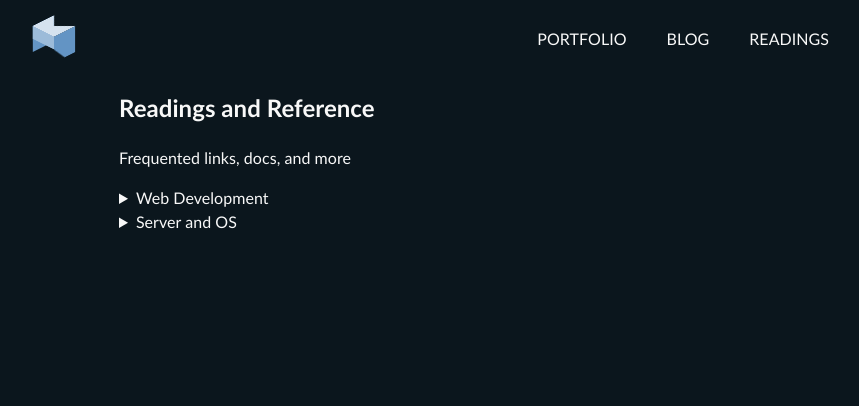
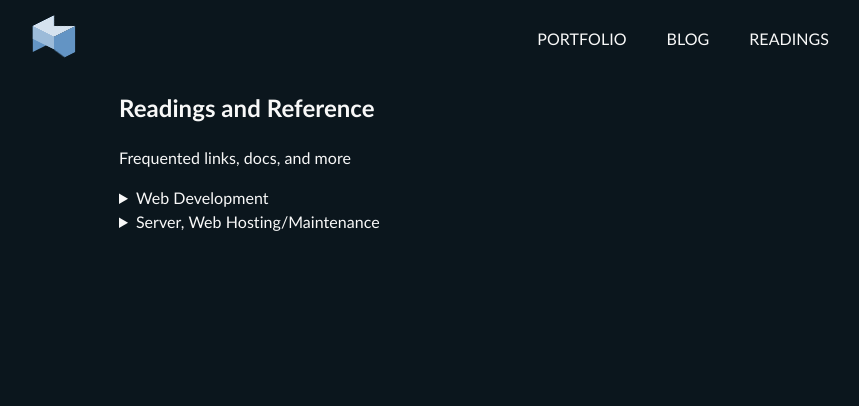
Before and after one commit to mpdagang/mpdagang.github.io, a Jekyll site: the page built from _pages/readings.html, in a window 1280 px wide. Shown: the top 406 px of the page, without its empty margins (201-1060 px from the left). Built offline with Jekyll 4.4.1, drawn with Linux system fonts in a browser that asks for light colours; part of the change alters nothing that is shown.

Commit message:
Update reading referece

```diff
--- a/_pages/readings.html
+++ b/_pages/readings.html
@@ -11,19 +11,40 @@
 
     <details>
       <summary>Web Development</summary>
+
       <div class="p-rdg-content">
-        <h4>Web Dev General, by W3 and Mozilla  </h4>
-        <ul>
-          <li><a href="https://developer.mozilla.org/en-US/docs/Learn">Start page</a></li>
-          <li><a href="https://developer.mozilla.org/en-US/docs/Learn/HTML">HTML: Structuring the Web</a></li>
-          <li><a href="https://developer.mozilla.org/en-US/docs/Learn/CSS">CSS: Style the Structure</a></li>
-          <li><a href="https://developer.mozilla.org/en-US/docs/Learn/Javascript">Javascript: Dynamic Client Side scripting</a></li>
-        </ul>
+        <strong>Web Technologies (MDN Teaching)</strong>
+        <div class="mp-l-grid-2">
+
+          <ul>
+            <li><a href="https://developer.mozilla.org/en-US/docs/Web">Start page</a></li>
+            <li><a href="https://developer.mozilla.org/en-US/docs/Learn">Learn (Overview)</a></li>
+
+            <li><a href="https://developer.mozilla.org/en-US/docs/Web/HTML">HTML: Structure the Web</a></li>
+            <li><a href="https://developer.mozilla.org/en-US/docs/Web/CSS">CSS: Style the Web</a></li>
+            <li><a href="https://developer.mozilla.org/en-US/docs/Web/JavaScript">Javascript: <i>Interact</i> the Web </a></li>
+            <li><a href="https://developer.mozilla.org/en-US/docs/Web/API">Web API: <b>Buff</b> the Web</a></li>
+            <li><a href="https://developer.mozilla.org/en-US/docs/Web/HTTP/">HTTP: Talk the Web</a></li>
+          </ul>
+
+          <ul>
+            <li><a href="https://developer.mozilla.org/en-US/docs/Learn/HTML/Introduction_to_HTML">HTML is everywhere. It's all around us. Even now in this very website.</a></li>
+            <li><a href="https://developer.mozilla.org/en-US/docs/Learn/CSS/First_steps/What_is_CSS">CSS is the world that has been pulled over our eyes.</a></li>
+            <li><a href="https://developer.mozilla.org/en-US/docs/Web/JavaScript/Guide/Introduction#what_is_javascript">What IS Javascript? How do you DEFINE Javascript?</a></li>
+          </ul>
+
+        </div>
+        <strong>Web Components</strong>
+        <div class="mp-l-grid-2">
+          <p>to follow...</p>
+        </div>
       </div>
+
     </details>
     <details>
-      <summary>Server and OS</summary>
+      <summary>Server, Web Hosting/Maintenance</summary>
       <div class="p-rdg-content">
+        <strong>News Coverage</strong>
         <ul>
           <li><a href="https://lwn.net/">Linux News Coverage on the Dot</a></li>
         </ul>
```
